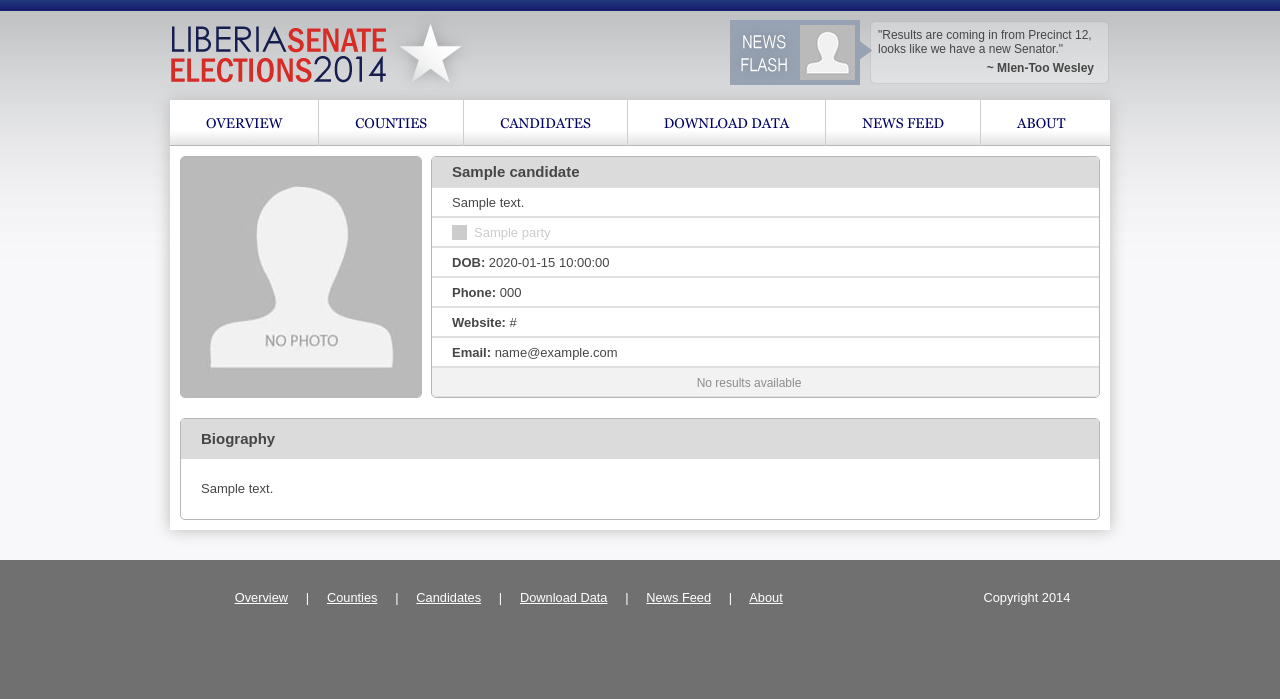
After one commit to mtwesley/electionsmap-liberia-2014, a Flask app: template app/templates/candidate.html in a window 1280 px wide. The commit adds this page. Shown: the top 699 px of the page. Run offline with Flask 2, Linux system fonts and the light colour scheme; the template is opened without the code that fills it: most values are stand-ins (such as "Sample title", 1, 10 or a date in 2020); parts of the project's set-up code (start-up, migrations or seed data) failed here and were passed over; grey boxes are pictures that could not be loaded.

Commit message:
many more updates

```diff
--- a/app/__init__.py
+++ b/app/__init__.py
@@ -1,4 +1,4 @@
-from flask import Flask, render_template
+from flask import Flask, abort, redirect, url_for, render_template
 
 from app.models import *
 
@@ -32,7 +32,10 @@ def counties():
 @app.route('/news')
 def news():
     news = News.select().where(News.election == election.id).limit(10)
-    return render_template('news.html', endpoint='news', news=news, election=election)
+    return render_template('news.html',
+                           endpoint='news',
+                           news=news,
+                           election=election)
 
 
 @app.route('/about')
@@ -43,12 +46,31 @@ def about():
 @app.route('/candidates')
 @app.route('/candidates/<code>')
 def candidates(code=None):
-    return render_template('candidates.html', endpoint='candidates')
+    import string
+    letters = string.ascii_lowercase
+
+    if code is not None:
+        try:
+            candidate = Candidate.get(Candidate.code == code.upper())
+            return render_template('candidate.html',
+                                   candidate=candidate,
+                                   endpoint='candidates',
+                                   letters=letters)
+        except Candidate.DoesNotExist:
+            # TODO flash a message
+            return redirect(url_for('candidates'))
+    else:
+        candidate = None
+
+    return render_template('candidates.html',
+                           Candidate=Candidate,
+                           endpoint='candidates',
+                           letters=letters)
 
 
 @app.route('/data')
 def data():
-    return render_template('layout/web.html', endpoint='data')
+    return render_template('results/data.html', endpoint='data')
 
 
 @app.route('/admin/elections')
--- a/app/static/css/style.css
+++ b/app/static/css/style.css
@@ -515,64 +571,69 @@ img {
 
 .chart_02 {
 	float:left;
-	width:918px;
-	margin: 0px 0px 10px 0px;
+	width:667px;
+	margin: 0px 0px 10px 9px;
 	padding:0px;
 	border: 1px solid #BAB5B5;
 }
 .chart_02_box{
 	float:left;
 	width:240px;
-	height:200px;
 	margin: 0px;
 	padding: 0px 0px 0px 0px;
 	font-weight:bold;
-	-moz-border-radius-topleft: 5px;
-	-moz-border-radius-bottomleft: 5px;
-	border-top-left-radius: 5px;
-	border-bottom-left-radius: 5px;
+    border: 1px solid #bab5b5;
+    border-radius: 5px;
+	-moz-border-radius: 5px;
 }
 .chart_02_title_01{
 	float:left;
-	width:318px;
-	height:40px;
+	width:647px;
+	height:30px;
 	margin: 0px;
 	padding: 0px 0px 0px 20px;
 	background: #DBDBDB;
-	line-height: 40px;
+	line-height: 30px;
+    border-top-left-radius: 5px;
+    border-top-right-radius: 5px;
+    -moz-border-radius-topleft: 5px;
+    -moz-border-radius-topright: 5px;
+    font-size: 15px;
+    font-weight: bold;
 }
 .chart_02_title_02{
 	float:left;
-	width:318px;
-	height:38px;
+	width:645px;
+	height:28px;
 	margin: 0px;
 	padding: 0px 0px 0px 20px;
-	line-height: 40px;
+	line-height: 30px;
 	border: 1px solid #E2E0DF;
 	-moz-border-radius-topright: 5px;
 	border-top-right-radius: 5px;
 }
 .chart_02_row_01{
 	float:left;
-	width:317px;
-	height:38px;
+	width:647px;
+	height:28px;
 	margin: 0px;
 	padding: 0px 0px 0px 20px;
-	border: 1px solid #E2E0DF;
-	line-height: 40px;
+	border: solid #E2E0DF;
+    border-width: 1px 0;
+	line-height: 30px;
 }
 .candidate_data_ITEM_partyColorBox{
 	float:left;
 	width:15px;
 	height:15px;
-	margin:12px 0px 0px 0px;
+	margin:7px 0px 0px 0px;
 	background-color:#cccccc;
 }
 
 .candidate_data_ITEM_partyName{
 	float:left;
-	margin:0px 0px 0px 10px;
-	line-height:40px;
+	margin:0px 0px 0px 7px;
+	line-height:30px;
 	text-align:left;
 	color:#cccccc;
 }
@@ -589,14 +650,16 @@ img {
 }
 .chart_02_row_02{
 	float:left;
-	width:658px;
-	height:38px;
+	width:647px;
+	height:28px;
 	margin: 0px;
 	padding: 0px 0px 0px 20px;
 	background: #F2F2F2;
 	border-top: 1px solid #E2E0DF;
 	border-bottom: 1px solid #E2E0DF;
+	-moz-border-radius-bottomleft: 5px;
 	-moz-border-radius-bottomright: 5px;
+	border-bottom-left-radius: 5px;
 	border-bottom-right-radius: 5px;
 }
 
@@ -604,7 +667,7 @@ img {
 .chart_03 {
 	float:left;
 	width:918px;
-	margin: 0px 0px 10px 0px;
+	margin: 10px 0 0;
 	padding:0px;
 	border: 1px solid #BAB5B5;
 }
--- /dev/null
+++ b/app/templates/candidate.html
@@ -0,0 +1,86 @@
+{% extends "layout/web.html" %}
+{% block title %}{{ candidate.name }} - {% endblock %}
+{% block content %}
+    <div id="content">
+        <img src="{{ url_for('static', filename=(candidate.photo.path or '/images/candidate_full_00.jpg')) }}" class="chart_02_box rounded" />
+        <div class="chart_02 rounded">
+            <div class="chart_02_title_01 text_d">
+                {{ candidate.name }}
+            </div>
+            {% if candidate.description %}
+            <div class="chart_02_row_01 text_d">
+                {{ candidate.description }}
+            </div>
+            {% endif %}
+            <div class="chart_02_row_01 text_d">
+                <div class="candidate_data_ITEM_partyColorBox" style="background-color:#{{ candidate.party(election).color or '555555' }};"></div>
+                <div class="text_a candidate_data_ITEM_partyName" style="color:#{{ candidate.party(election).color or '555555' }};">{{ candidate.party().name }}</div>
+            </div>
+            {% if candidate.birth_date %}
+            <div class="chart_02_row_01 text_d">
+                <strong>DOB:</strong> {{ candidate.birth_date }}
+            </div>
+            {% endif %}
+            {% if candidate.phone %}
+            <div class="chart_02_row_01 text_d">
+                <strong>Phone:</strong> {{ candidate.phone }}
+            </div>
+            {% endif %}
+            {% if candidate.website %}
+            <div class="chart_02_row_01 text_d">
+                <strong>Website:</strong> {{ candidate.website }}
+            </div>
+            {% endif %}
+            {% if candidate.email %}
+            <div class="chart_02_row_01 text_d">
+                <strong>Email:</strong> {{ candidate.email }}
+            </div>
+            {% endif %}
+            {% set result = election.results_total(candidate) %}
+            <div class="chart_02_row_02 text_b">
+                <div class="chart_01_row_02_01">
+                    {% if result %}
+                    <strong>Votes:</strong> {{ result.votes }}
+                    {% endif %}
+                </div>
+                <div class="chart_01_row_02_02">&nbsp;
+                    <!--
+                    <div class="chart_graph">
+                        <div class="chart_bar" style="width:0px;">
+                        </div>
+                    </div>
+                    -->
+                </div>
+                <div class="chart_01_row_02_03">
+                    {% if result %}
+                        Results as of {{ result.timestamp.strftime('%d %b %Y %H:%M %p') }}
+                    {% else %}
+                        No results available
+                    {% endif %}
+                </div>
+            </div>
+        </div>
+
+        {% if candidate.platform %}
+        <div class="chart_03 rounded">
+            <div class="chart_03_title_01 text_d">
+                <strong>Platform</strong>
+            </div>
+            <div class="chart_03_row_01 text_d">
+                {{ candidate.platform }}
+            </div>
+        </div>
+        {% endif %}
+
+        {% if candidate.biography %}
+        <div class="chart_03 rounded">
+            <div class="chart_03_title_01 text_d">
+                <strong>Biography</strong>
+            </div>
+            <div class="chart_03_row_01 text_d">
+                {{ candidate.biography }}
+            </div>
+        </div>
+        {% endif %}
+    </div>
+{% endblock %}
--- a/app/templates/layout/header.html
+++ b/app/templates/layout/header.html
@@ -3,7 +3,7 @@
         <div id="logo"></div>
     </a>
     <div id="flash">
-        <div id="flash_pic"><img src="images/news_thumb_01.jpg" /></div>
+        <div id="flash_pic"><img src="/images/news_thumb_00.jpg" /></div>
         <div id="flash_text" class="text_b">
             "Results are coming in from Precinct 12, looks like we have a new Senator."
         </div>
--- a/app/templates/layout/web.html
+++ b/app/templates/layout/web.html
@@ -6,7 +6,7 @@
         <meta name="keywords" content="liberia,senate,election,2014" />
         <meta property="og:image" content="{{ url_for('static', filename='images/logo.jpg', _external=True) }}" />
 
-		<title>{% block title %}{% endblock %}Liberia Senate Elections 2014</title>
+		<title>{% block title %}{% endblock %}Liberia Senate Elections 2014 | Liberia Votes</title>
 
         <link rel="image_src" href="{{ url_for('static', filename='images/logo.png', _external=True) }}" />
         <link rel="shortcut icon" type="image/x-icon" href="{{ url_for('static', filename='images/favicon.ico') }}" />
@@ -30,7 +30,6 @@
                     <div id="content"></div>
                 {% endblock %}
 			</div>
-            <div style="clear: both;">&nbsp;</div>
 		</div>
 		{% include 'layout/footer.html' %}
 	</body>
--- a/app/templates/news.html
+++ b/app/templates/news.html
@@ -1,5 +1,5 @@
 {% extends "layout/web.html" %}
-{% block title %}{% endblock %}
+{% block title %}News - {% endblock %}
 {% block content %}
     <div id="content">
     {% for n in news %}
--- a/util/postgresql/schema.sql
+++ b/util/postgresql/schema.sql
@@ -114,10 +114,12 @@ create table candidates (
   id serial not null,
   name d_text_short not null,
   code d_candidate_code unique not null,
+  description d_text_medium,
   biography d_text_medium,
   platform d_text_medium,
   birth_date d_date,
   phone d_phone,
+  website d_text_medium
   email d_email,
   photo_id d_id,
   d_status d_status default 'A' not null, -- 'P' = pending, 'A' = active, 'R' = inactive
```
Also changed, not shown: other parts of app/static/css/style.css (+56 -0 lines), app/forms.py (+5 -3 lines), app/models.py (+29 -12 lines), app/templates/about.html (+4 -6 lines), app/templates/candidates.html (+19 -48 lines), app/templates/results/counties.html (+5 -3 lines), app/templates/results/data.html (added, +30 -0 lines), app/static/images/candidate_full_00.jpg, app/static/images/news_thumb_00.jpg, util/postgresql/data.sql.
